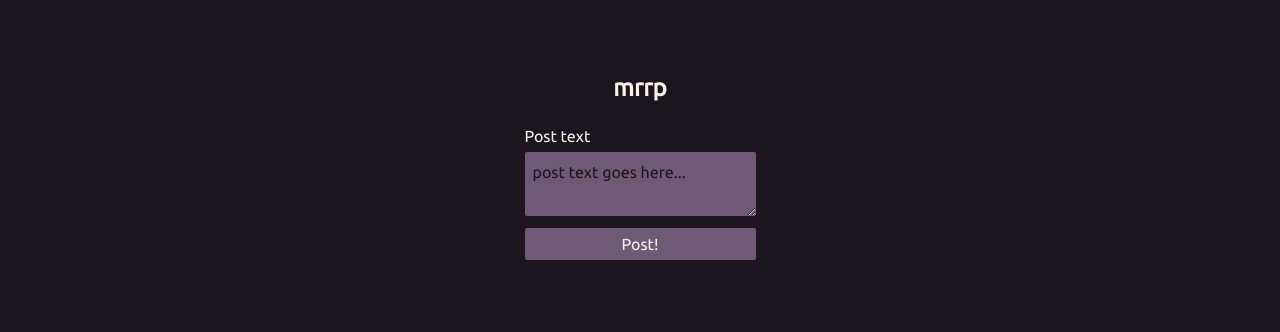
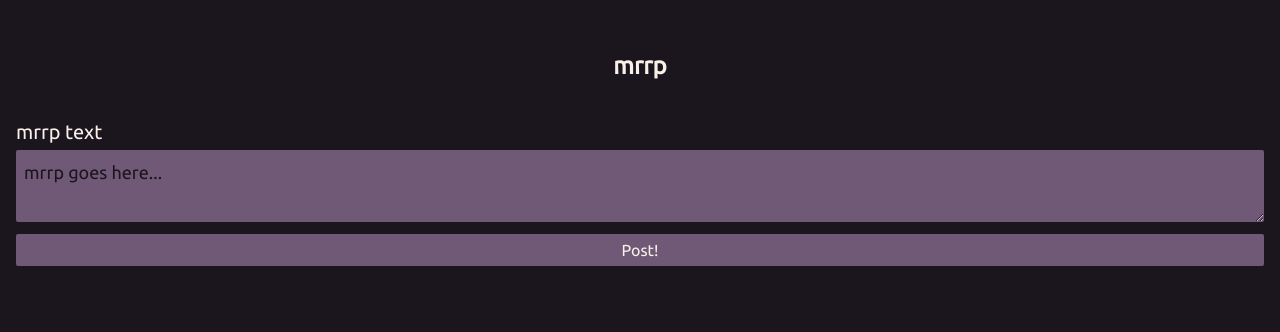
Before and after one commit to jovielarue/mrrp, a Next.js app in the folder frontend/: page / in a window 1280 px wide. Shown: the part 182-514 px from the top of the page. Built offline with nearby package versions, Linux system fonts and the light colour scheme; no server answers; sample sign-in values are in the browser's storage.

Commit message:
Feat: add correct event types and style form

```diff
--- a/frontend/app/auth/page.tsx
+++ b/frontend/app/auth/page.tsx
@@ -1,5 +1,5 @@
 "use client";
-import { useContext, useState } from "react";
+import { FormEvent, useContext, useState } from "react";
 import * as jose from "jose";
 import { UserContext } from "../contexts/usercontext";
 import { useRouter } from "next/navigation";
@@ -13,7 +13,7 @@ export default function Page() {
   const { handleSetUsername, handleSetAuthToken } = useContext(UserContext);
   const router = useRouter();
 
-  const handleSubmit = async (e) => {
+  const handleSubmit = async (e: FormEvent<HTMLFormElement>) => {
     e.preventDefault();
     setAlert("");
     try {
--- a/frontend/app/components/post-form.tsx
+++ b/frontend/app/components/post-form.tsx
@@ -1,5 +1,11 @@
 "use client";
-import { Dispatch, SetStateAction, useContext, useState } from "react";
+import {
+  Dispatch,
+  FormEvent,
+  SetStateAction,
+  useContext,
+  useState,
+} from "react";
 import { PostWithUsername } from "./post";
 import { UserContext } from "../contexts/usercontext";
 
@@ -12,7 +18,7 @@ export default function PostForm(props: IPostFormType) {
   const [postText, setPostText] = useState<string>("");
   const { handleGetUsername, handleGetAuthToken } = useContext(UserContext);
 
-  const handleSubmit = async (e) => {
+  const handleSubmit = async (e: FormEvent<HTMLFormElement>) => {
     e.preventDefault();
     try {
       const postData = new FormData();
@@ -39,15 +45,20 @@ export default function PostForm(props: IPostFormType) {
   };
 
   return (
-    <form className={"flex flex-col gap-3"} onSubmit={(e) => handleSubmit(e)}>
-      <div className={"flex flex-col gap-1"}>
-        <label htmlFor="post">Post text</label>
+    <form
+      className={"flex flex-col gap-3 w-full p-4"}
+      onSubmit={(e) => handleSubmit(e)}
+    >
+      <div className={"flex flex-col gap-1 w-full"}>
+        <label htmlFor="post" className={"text-xl"}>
+          mrrp text
+        </label>
         <textarea
           className={
-            "bg-secondary text-background placeholder-background p-2 rounded-sm"
+            "bg-secondary text-background placeholder-background p-2 rounded-sm text-lg w-full"
           }
           name="post"
-          placeholder="post text goes here..."
+          placeholder="mrrp goes here..."
           value={postText}
           onChange={(e) => {
             setPostText(e.target.value);
```
